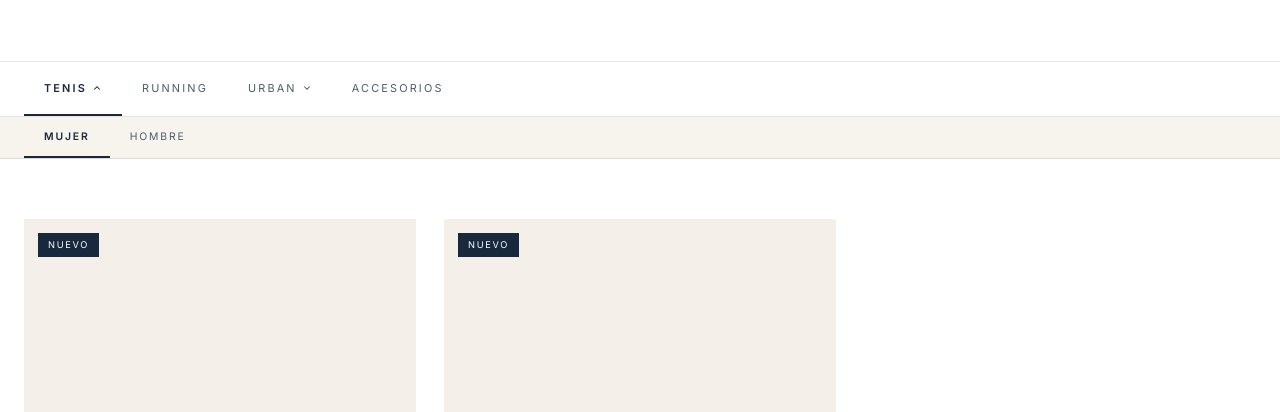
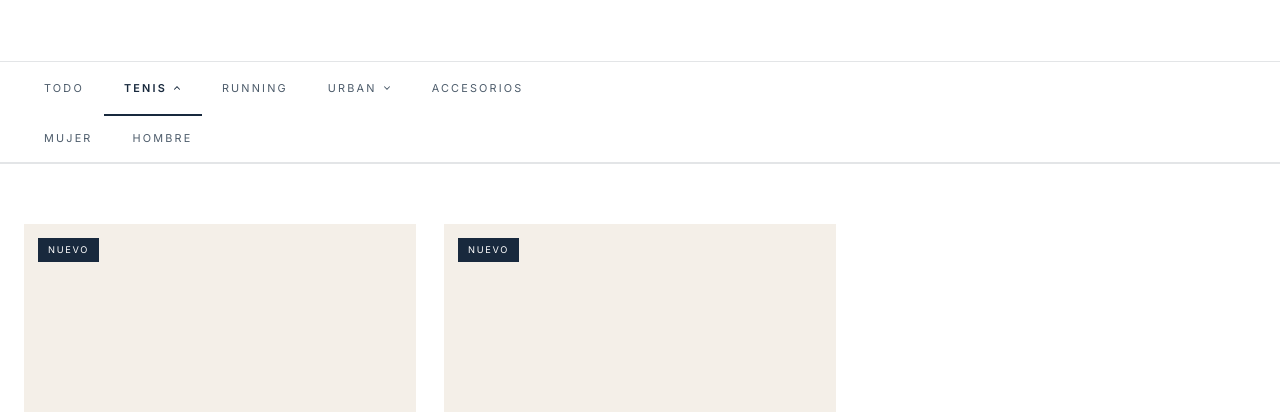
Before and after one commit to christianjcgbot/IM, a plain HTML site: page shop/index.html in a window 1280 px wide. Both pictures are taken after a click on the button "TENIS". Shown: the part 388-800 px from the top of the page. Drawn offline with nearby package versions, Linux system fonts and the light colour scheme.

Commit message:
Shop: restore Todo button, dropdown below category bar (white bg)
- Todo is default active, shows all products on load
- Tenis and Urban dropdowns (Mujer/Hombre) moved outside overflow-x
  container so they render below without being clipped
- Dropdown style: white background, navy text, same font as main bar
- shop.css v1.2

Co-Authored-By: Claude Sonnet 4.6 <noreply@anthropic.com>

```diff
--- a/assets/shop.css
+++ b/assets/shop.css
@@ -89,10 +89,10 @@
 .cat-btn svg { transition: transform 0.2s; }
 .cat-btn.has-sub.active svg { transform: rotate(180deg); }
 
-/* Sub-row — appears below main row */
+/* Sub-row dropdown — outside overflow container so it's not clipped */
 .shop-subcats {
   display: none;
-  background: var(--beige-soft);
+  background: #fff;
   border-bottom: 1px solid var(--line);
 }
 .shop-subcats.visible { display: block; }
@@ -109,11 +109,11 @@
   border-bottom: 2px solid transparent;
   cursor: pointer;
   font-family: var(--font-ui);
-  font-size: 0.65rem;
-  letter-spacing: 0.18em;
+  font-size: 0.68rem;
+  letter-spacing: 0.2em;
   text-transform: uppercase;
   color: var(--muted);
-  padding: 12px 20px;
+  padding: 14px 20px;
   transition: color 0.2s, border-color 0.2s;
   white-space: nowrap;
 }
--- a/assets/shop.js
+++ b/assets/shop.js
@@ -140,22 +140,16 @@ if (grid) {
   document.querySelectorAll('.cat-btn').forEach(btn => {
     btn.addEventListener('click', () => {
       const subId = btn.dataset.sub;
+      const cat = btn.dataset.cat;
       clearActive();
       btn.classList.add('active');
-      filterProducts(btn.dataset.cat);
-      // Show sub-row if applicable and reset its active state
+      filterProducts(cat === 'all' ? 'all' : cat);
       if (subId) {
         const subRow = document.getElementById(subId);
-        if (subRow) {
-          subRow.classList.add('visible');
-          subRow.querySelectorAll('.subcat-btn').forEach((b,i) => b.classList.toggle('active', i===0));
-        }
+        if (subRow) subRow.classList.add('visible');
       }
     });
   });
-
-  // Default: filter to Tenis on load
-  filterProducts('tenis');
 
   // Sub-category buttons
   document.querySelectorAll('.subcat-btn').forEach(btn => {
--- a/shop/index.html
+++ b/shop/index.html
@@ -9,7 +9,7 @@
     <link rel="preconnect" href="https://fonts.gstatic.com" crossorigin />
     <link href="https://fonts.googleapis.com/css2?family=Cormorant+Garamond:wght@400;500;600;700&family=Inter:wght@300;400;500;600;700&display=swap" rel="stylesheet" />
     <link rel="stylesheet" href="/assets/styles.css?v=2.2" />
-    <link rel="stylesheet" href="/assets/shop.css?v=1.1" />
+    <link rel="stylesheet" href="/assets/shop.css?v=1.2" />
   </head>
   <body>
     <a class="skip-link" href="#contenido">Saltar al contenido</a>
@@ -69,24 +69,21 @@
 
       <div class="shop-cats">
         <div class="container shop-cats-inner">
-          <div class="cat-item">
-            <button class="cat-btn has-sub active" data-cat="tenis" data-sub="sub-tenis">
+          <button class="cat-btn active" data-cat="all">Todo</button>
+          <button class="cat-btn has-sub" data-cat="tenis" data-sub="sub-tenis">
             Tenis
             <svg width="10" height="10" viewBox="0 0 24 24" fill="none" stroke="currentColor" stroke-width="2.5" stroke-linecap="round"><path d="M6 9l6 6 6-6"/></svg>
           </button>
-          </div>
-          <div class="cat-item"><button class="cat-btn" data-cat="running">Running</button></div>
-          <div class="cat-item">
+          <button class="cat-btn" data-cat="running">Running</button>
           <button class="cat-btn has-sub" data-cat="urban" data-sub="sub-urban">
             Urban
             <svg width="10" height="10" viewBox="0 0 24 24" fill="none" stroke="currentColor" stroke-width="2.5" stroke-linecap="round"><path d="M6 9l6 6 6-6"/></svg>
           </button>
-          </div>
-          <div class="cat-item"><button class="cat-btn" data-cat="accesorios">Accesorios</button></div>
-        </div>
+          <button class="cat-btn" data-cat="accesorios">Accesorios</button>
         </div>
 
-      <div class="shop-subcats visible" id="sub-tenis">
+        <!-- Dropdowns fuera del overflow-x para que no se corten -->
+        <div class="shop-subcats" id="sub-tenis">
           <div class="container shop-subcats-inner">
             <button class="subcat-btn" data-cat="tenis-mujer">Mujer</button>
             <button class="subcat-btn" data-cat="tenis-hombre">Hombre</button>
@@ -96,6 +93,7 @@
           <div class="container shop-subcats-inner">
             <button class="subcat-btn" data-cat="urban-mujer">Mujer</button>
             <button class="subcat-btn" data-cat="urban-hombre">Hombre</button>
+          </div>
         </div>
       </div>
 
```
Also changed, not shown: shop/producto.html (+1 -1 lines). Lines whose indentation alone changed are shown as unchanged.
